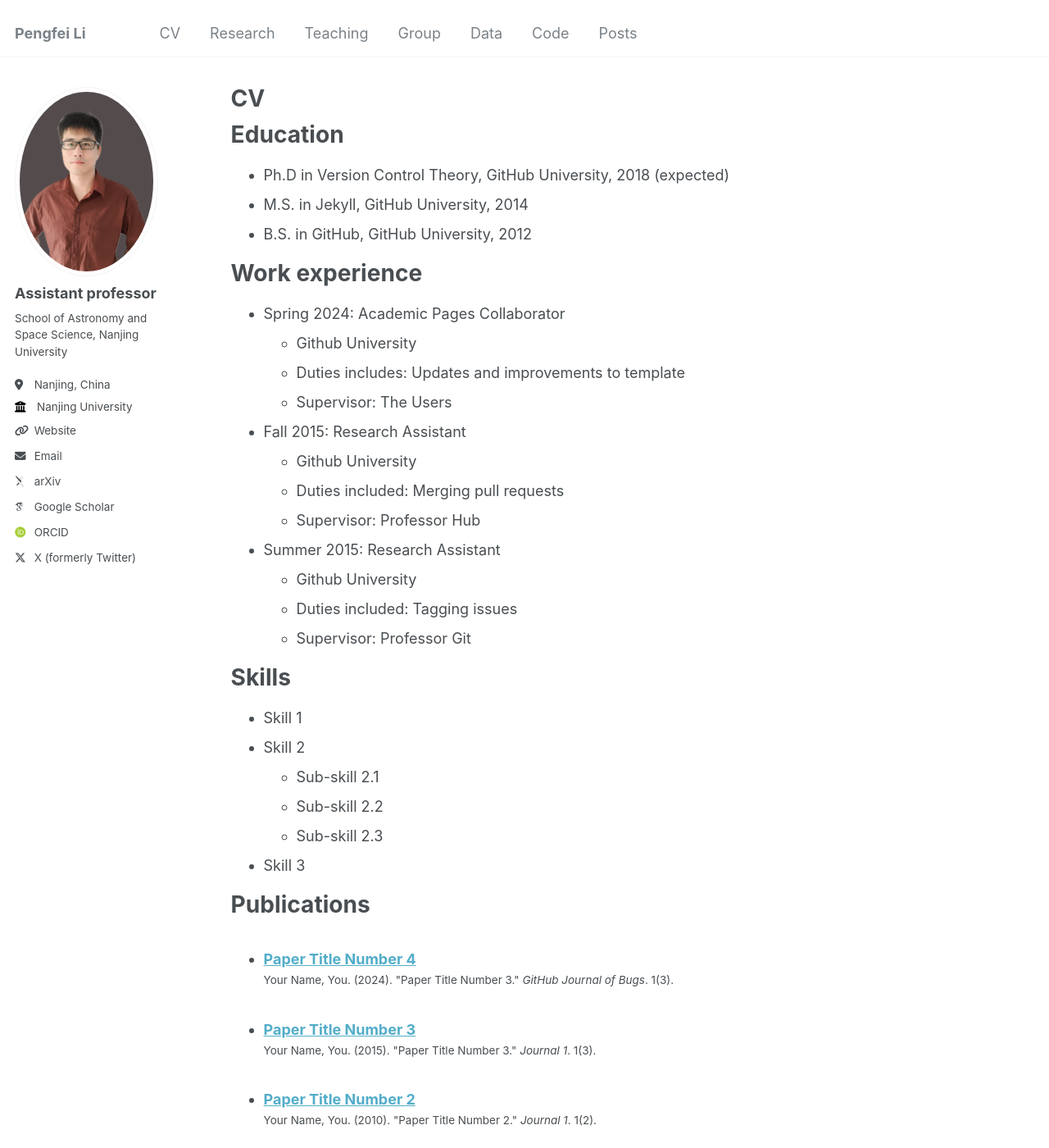
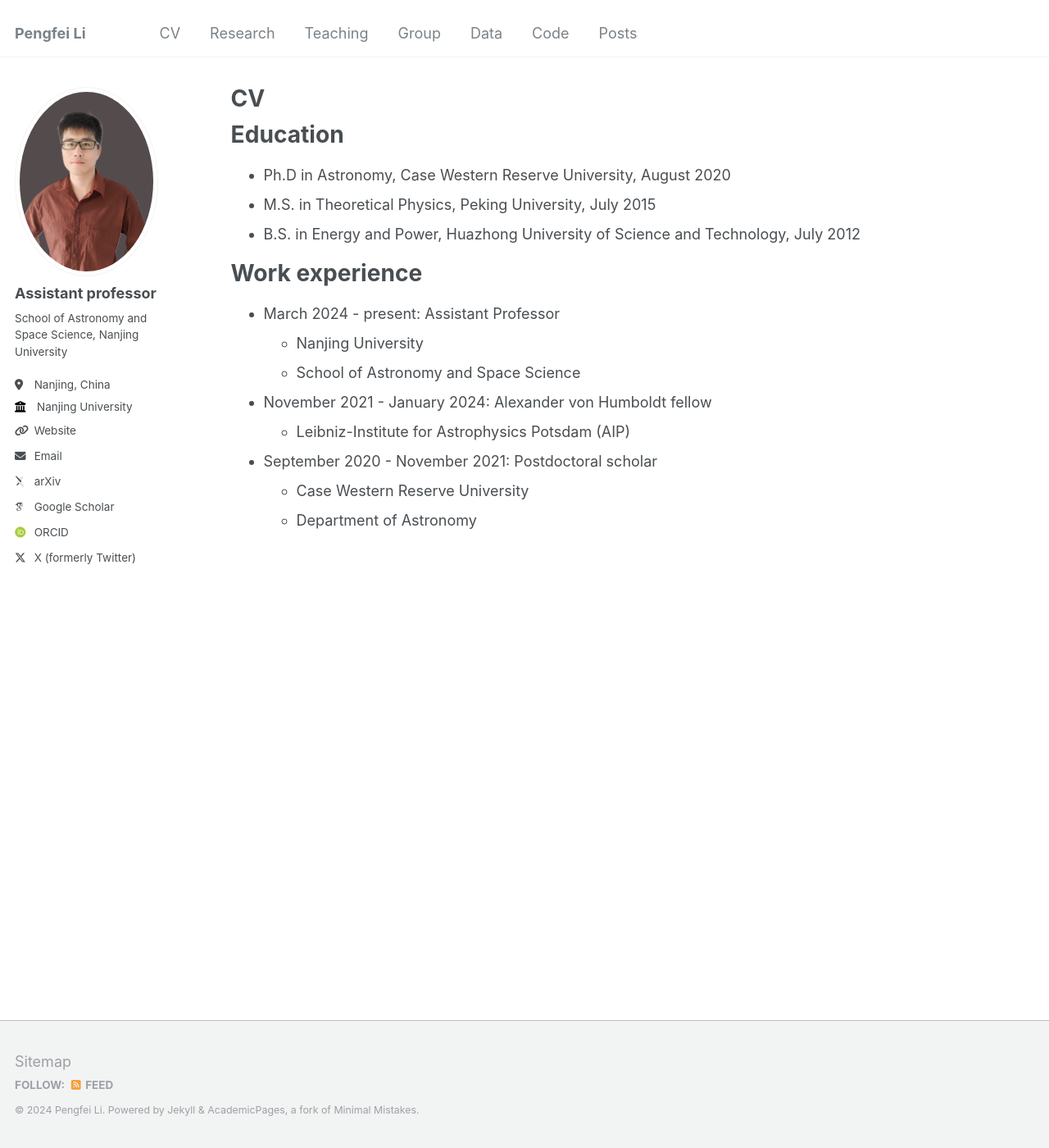
Before and after one commit to PengfeiLi0606/pengfeili0606.github.io, a Jekyll site: the page built from _pages/cv.md, in a window 1280 px wide and 1400 px high. Shown: the whole window at 82% size. Built offline with Jekyll 4.4.1, drawn with Linux system fonts in a browser that asks for light colours; some web fonts are replaced; some of the changed text lies outside the part shown.

Commit message:
Update cv.md

```diff
--- a/_pages/cv.md
+++ b/_pages/cv.md
@@ -11,54 +11,19 @@ redirect_from:
 
 Education
 ======
-* Ph.D in Version Control Theory, GitHub University, 2018 (expected)
-* M.S. in Jekyll, GitHub University, 2014
-* B.S. in GitHub, GitHub University, 2012
+* Ph.D in Astronomy, Case Western Reserve University, August 2020
+* M.S. in Theoretical Physics, Peking University, July 2015
+* B.S. in Energy and Power, Huazhong University of Science and Technology, July 2012
 
 Work experience
 ======
-* Spring 2024: Academic Pages Collaborator
-  * Github University
-  * Duties includes: Updates and improvements to template
-  * Supervisor: The Users
+* March 2024 - present: Assistant Professor
+  * Nanjing University
+  * School of Astronomy and Space Science
 
-* Fall 2015: Research Assistant
-  * Github University
-  * Duties included: Merging pull requests
-  * Supervisor: Professor Hub
+* November 2021 - January 2024: Alexander von Humboldt fellow
+  * Leibniz-Institute for Astrophysics Potsdam (AIP)
 
-* Summer 2015: Research Assistant
-  * Github University
-  * Duties included: Tagging issues
-  * Supervisor: Professor Git
-
-Skills
-======
-* Skill 1
-* Skill 2
-  * Sub-skill 2.1
-  * Sub-skill 2.2
-  * Sub-skill 2.3
-* Skill 3
-
-Publications
-======
-  <ul>{% for post in site.publications reversed %}
-    {% include archive-single-cv.html %}
-  {% endfor %}</ul>
-
-Talks
-======
-  <ul>{% for post in site.talks reversed %}
-    {% include archive-single-talk-cv.html  %}
-  {% endfor %}</ul>
-
-Teaching
-======
-  <ul>{% for post in site.teaching reversed %}
-    {% include archive-single-cv.html %}
-  {% endfor %}</ul>
-
-Service and leadership
-======
-* Currently signed in to 43 different slack teams
+* September 2020 - November 2021: Postdoctoral scholar
+  * Case Western Reserve University
+  * Department of Astronomy
```
